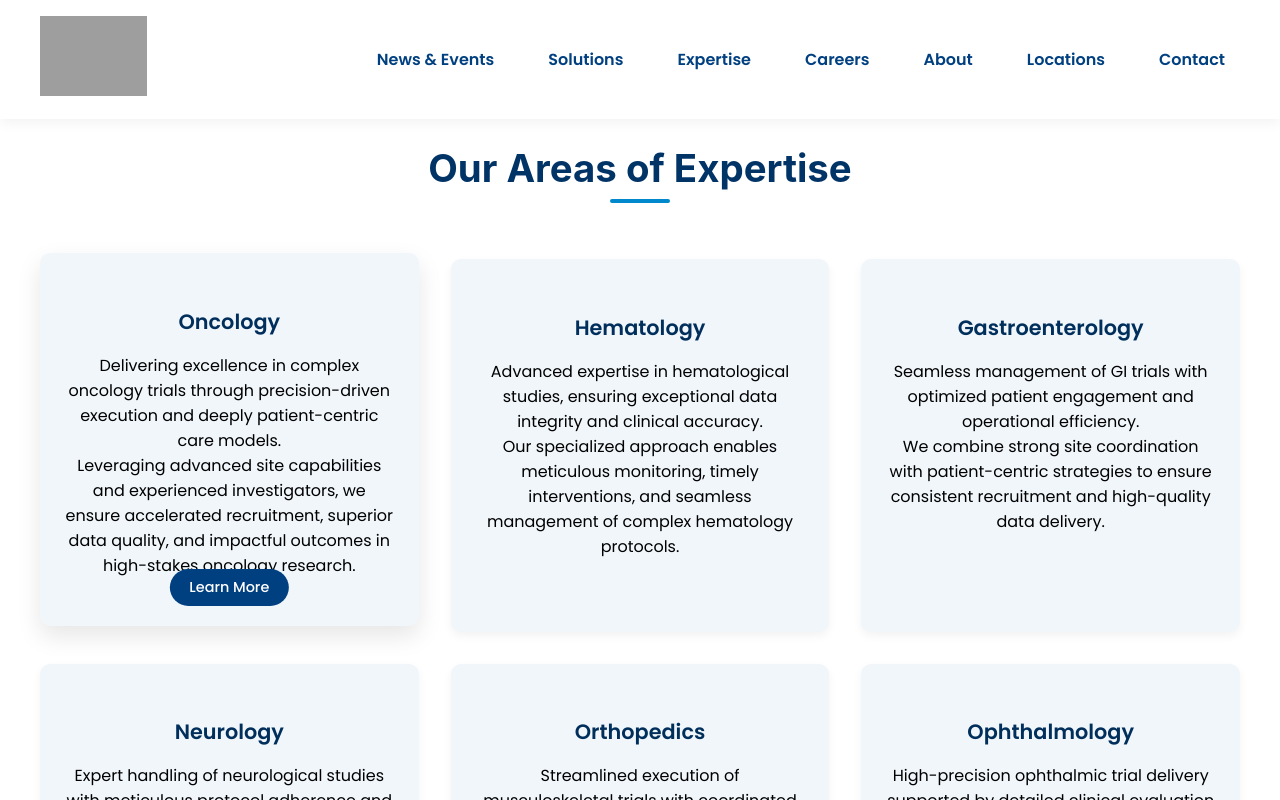
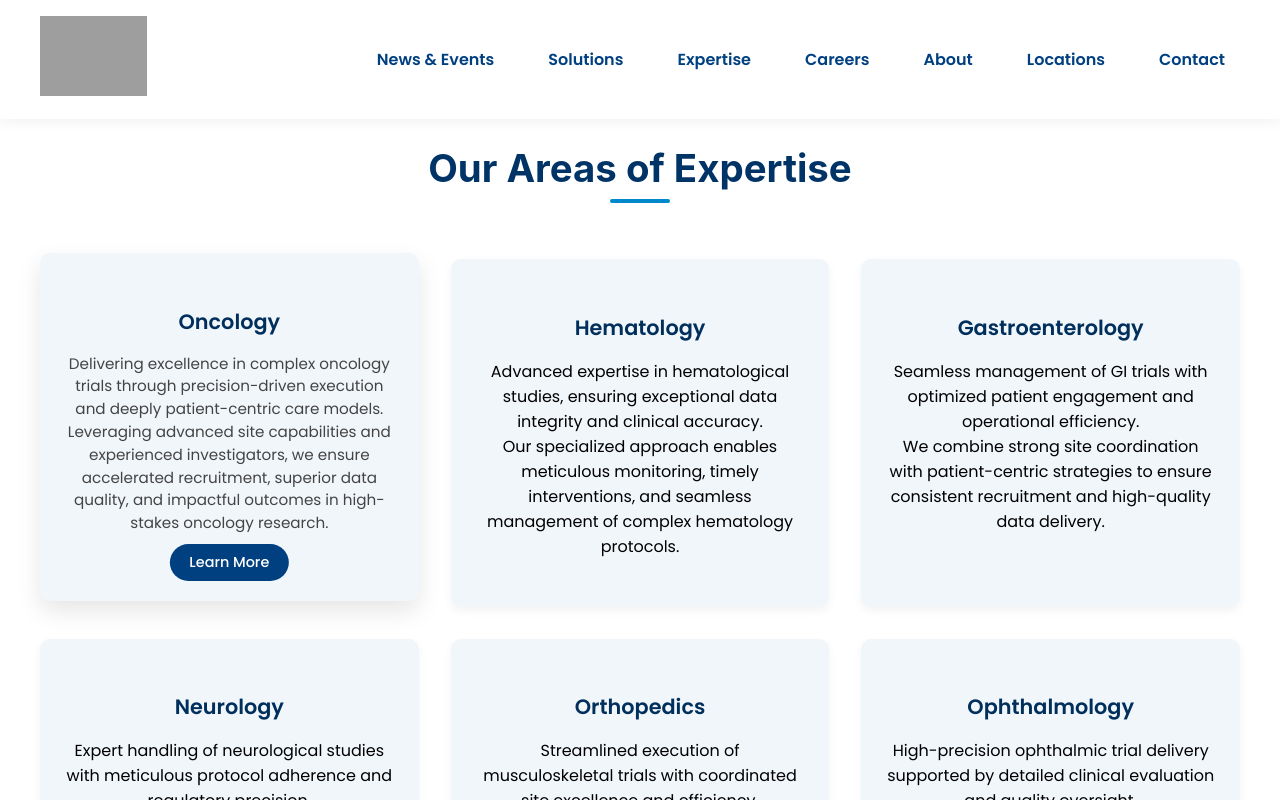
Before and after one commit to manna04/ACCELIEA, a React (Create React App) app: page /expertise in a window 1280 px wide. In both pictures the pointer is over the element 229 px from the left and 471 px from the top of the page. Shown: the top 800 px of the page. Built offline with nearby package versions, Linux system fonts and the light colour scheme; grey boxes are pictures that could not be loaded.

Commit message:
Update App.css

```diff
--- a/src/App.css
+++ b/src/App.css
@@ -321,12 +321,7 @@ footer {
   color: #002f5c;
 }
 
-/* .expertise-box p {
-  font-size: 0.95rem;
-  color: #444;
-  line-height: 1.5;
-  margin-bottom: 2rem;
-} */
+
 
 .learn-more {
   position: absolute;
@@ -344,14 +339,16 @@ footer {
   font-weight: 500;
 }
 
+.expertise-box:hover p {
+  font-size: 0.95rem;
+  color: #444;
+  line-height: 1.5;
+  margin-bottom: 2rem;
+}
+
 .expertise-box:hover .learn-more {
   transform: translateX(-50%) translateY(0);
   opacity: 1;
-}
-
-.expertise-box:hover .espertise p {
-  transform: translateY(-120%);
-  opacity: 0;
 }
 
 /* Solutions Page Styling */
```
